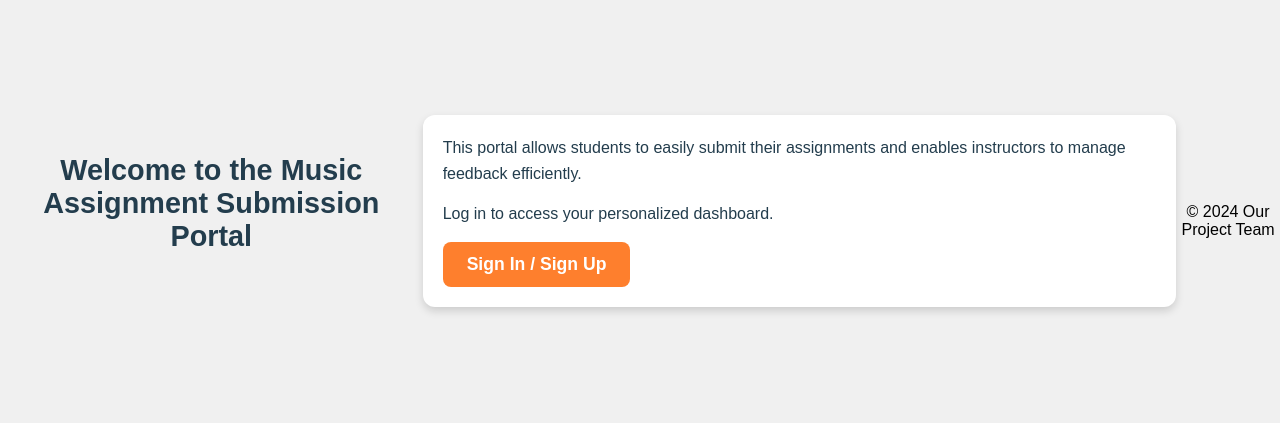
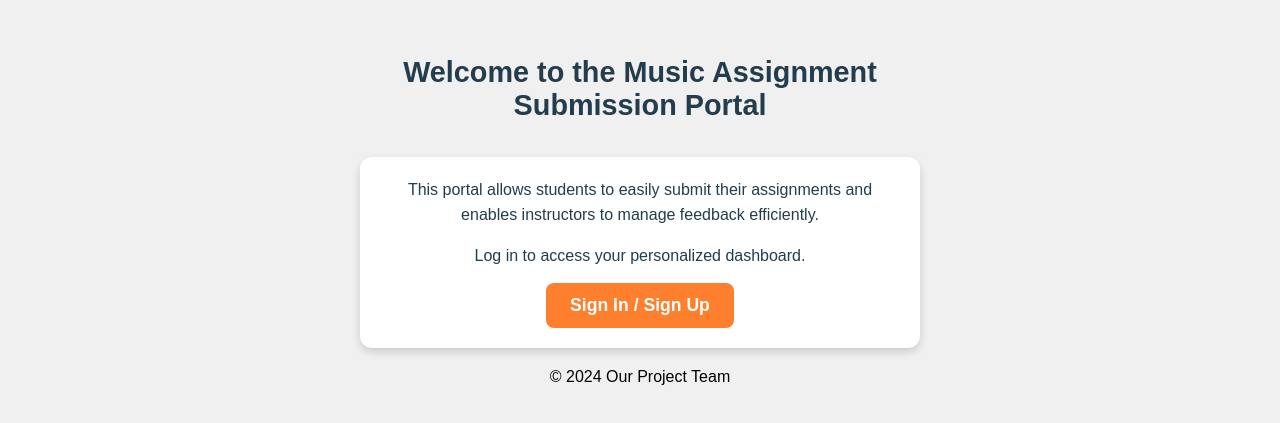
Before and after one commit to rogitha/WebDevProject, a plain HTML site: page index.html in a window 1280 px wide. Shown: the part 179-602 px from the top of the page. Drawn offline with Linux system fonts and the light colour scheme.

Commit message:
Update index.html

```diff
--- a/index.html
+++ b/index.html
@@ -6,32 +6,29 @@
     <title>Music Assignment Submission Portal</title>
     <link rel="stylesheet" href="style.css">
 </head>
-
 <body>
+    <div class="container">
+        <!-- Header Section -->
         <header>
             <h1>Welcome to the Music Assignment Submission Portal</h1>
         </header>
 
+        <!-- Main Content Section -->
         <main>
-        <div class="content-box">
-            <section>
             <p class="intro-text">
                 This portal allows students to easily submit their assignments and enables instructors to manage feedback efficiently.
             </p>
             <p class="instruction-text">
                 Log in to access your personalized dashboard.
             </p>
-
             <!-- Call to Action Button -->
             <a href="sign_in.html" class="cta-button">Sign In / Sign Up</a>
-            </section>
-        </div>
         </main>
 
+        <!-- Footer Section -->
         <footer>
             <p>&copy; 2024 Our Project Team</p>
         </footer>
-
-    <script src="script.js"></script>
+    </div>
 </body>
 </html>
```
Lines whose indentation alone changed are shown as unchanged.
